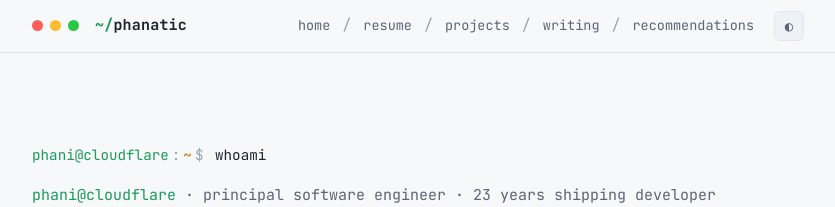
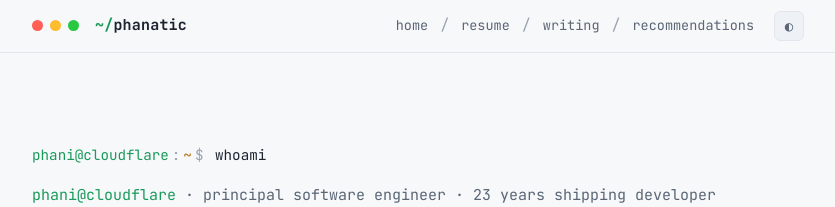
Before and after one commit to Phanatic/phanatic.github.io, a Jekyll site: the page built from index.html, in a window 1280 px wide. Shown: the top 207 px of the page, without its empty margins (222-1057 px from the left). Built offline with Jekyll 4.4.1, drawn with Linux system fonts in a browser that asks for light colours.

Commit message:
simplify navbar

```diff
--- a/_includes/header.html
+++ b/_includes/header.html
@@ -6,7 +6,7 @@
 
     <nav class="site-nav" aria-label="Primary">
       <a class="page-link" href="{{ site.url }}{{ site.baseurl }}/">home</a>
-      {% assign nav_order = "resume,projects,writing,recommendations" | split: "," %}
+      {% assign nav_order = "resume,writing,recommendations" | split: "," %}
       {% for slug in nav_order %}
         {% for p in site.pages %}
           {% if p.title and p.nav_slug == slug %}
```
